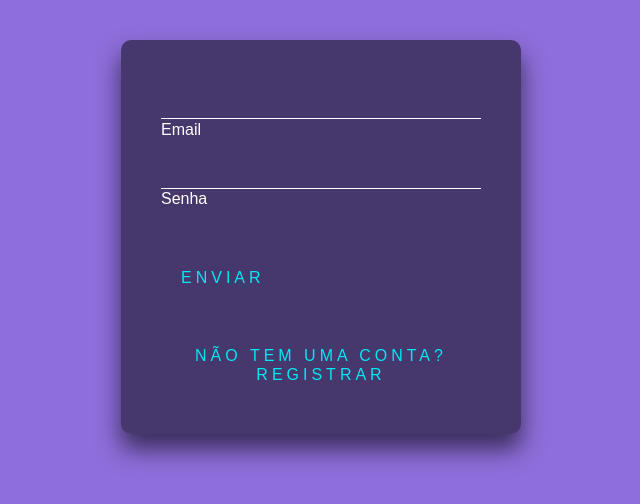
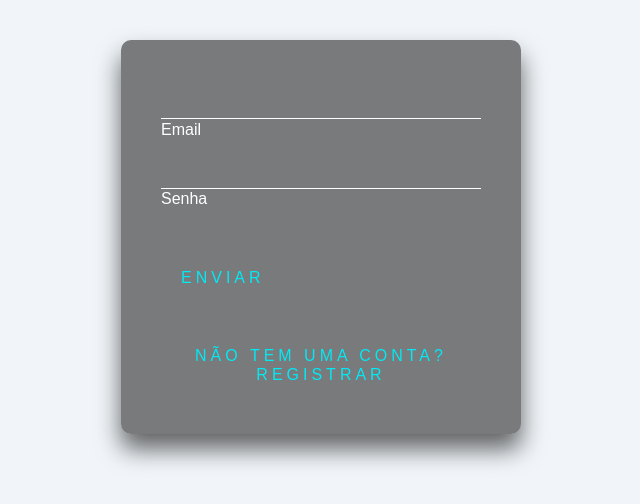
Before and after one commit to Xdrulla/budget-project, a React (Create React App) app: page /orcamento in a window 1280 px wide. Shown: the top 504 px of the page, without its empty margins (319-959 px from the left). Built offline with nearby package versions, Linux system fonts and the light colour scheme; no server answers.

Commit message:
style: update palette and layout

```diff
--- a/public/index.html
+++ b/public/index.html
@@ -15,6 +15,7 @@
       user's mobile device or desktop. See https://developers.google.com/web/fundamentals/web-app-manifest/
     -->
     <link rel="manifest" href="%PUBLIC_URL%/manifest.json" />
+    <link href="https://fonts.googleapis.com/css2?family=Inter:wght@400;500;700&display=swap" rel="stylesheet" />
     <!--
       Notice the use of %PUBLIC_URL% in the tags above.
       It will be replaced with the URL of the `public` folder during the build.
--- a/src/index.css
+++ b/src/index.css
@@ -1,10 +1,11 @@
 body {
   margin: 0;
-  font-family: -apple-system, BlinkMacSystemFont, 'Segoe UI', 'Roboto', 'Oxygen',
-    'Ubuntu', 'Cantarell', 'Fira Sans', 'Droid Sans', 'Helvetica Neue',
+  font-family: 'Inter', -apple-system, BlinkMacSystemFont, 'Segoe UI', 'Roboto',
+    'Oxygen', 'Ubuntu', 'Cantarell', 'Fira Sans', 'Droid Sans', 'Helvetica Neue',
     sans-serif;
   -webkit-font-smoothing: antialiased;
   -moz-osx-font-smoothing: grayscale;
+  background-color: #f1f5f9;
 }
 
 code {
--- a/src/styles/_card.less
+++ b/src/styles/_card.less
@@ -4,11 +4,15 @@
 
 .ant-card {
   background-color: #ffffff;
-  box-shadow: 0 4px 8px rgba(0, 0, 0, 0.1);
+  box-shadow: 0 4px 12px rgba(0, 0, 0, 0.05);
   width: 100%;
-  max-width: 800px;
+  max-width: 900px;
   padding: 24px;
-  border-radius: 8px;
+  border-radius: 10px;
+  border-top: 4px solid @primary-color;
+  .budget-title {
+    color: @primary-color;
+  }
 
   &-head-title,
   .ant-form-item-label>label {
@@ -63,6 +67,10 @@
   .ant-card {
     background-color: #1f1f1f !important;
     color: #fff;
+    border-top: 4px solid @primary-color;
+    .budget-title {
+      color: @primary-color;
+    }
 
     .ant-form-item-label>label {
       color: #fff !important;
--- a/src/styles/_layout.less
+++ b/src/styles/_layout.less
@@ -20,9 +20,11 @@ html.dark-mode {
 }
 
 /* ===== Sidebar ===== */
+
 .sidebar {
   width: var(--sidebar-width);
-  background-color: @secondary-color;
+  background: linear-gradient(180deg, lighten(@secondary-color, 5%), darken(@secondary-color, 5%));
+  box-shadow: 2px 0 8px rgba(0, 0, 0, 0.1);
   z-index: 10000;
   position: fixed;
   top: 0;
--- a/src/styles/_variables.less
+++ b/src/styles/_variables.less
@@ -1,6 +1,6 @@
-@primary-color: #c19bff;
-@secondary-color: #a784ed;
-@light-background: #8e6edb;
-@dark-background: #5a40b6;
+@primary-color: #6366F1;
+@secondary-color: #4338CA;
+@light-background: #F1F5F9;
+@dark-background: #1E293B;
 @header-height: 80px;
 @sidebar-width: 256px;
```
